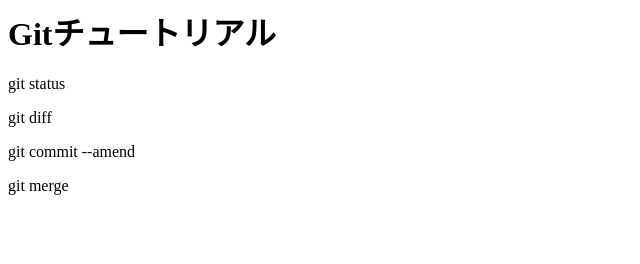
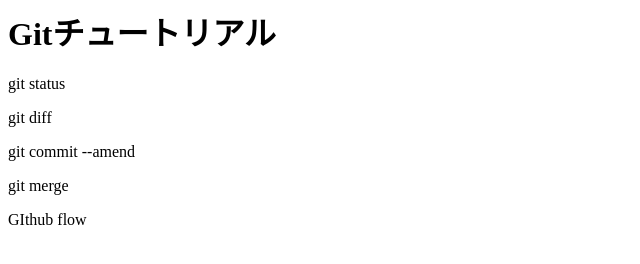
Before and after one commit to porta1982/porta1982, a plain HTML site: page index.html in a window 1280 px wide. Shown: the whole page, without its empty margins (0-640 px from the left). Drawn offline with Linux system fonts and the light colour scheme.

Commit message:
GitHub Flowを追記

```diff
--- a/index.html
+++ b/index.html
@@ -3,3 +3,4 @@
 <p>git diff</p>
 <p>git commit --amend</p>
 <p>git merge</p>
+<p>GIthub flow</p>
```
